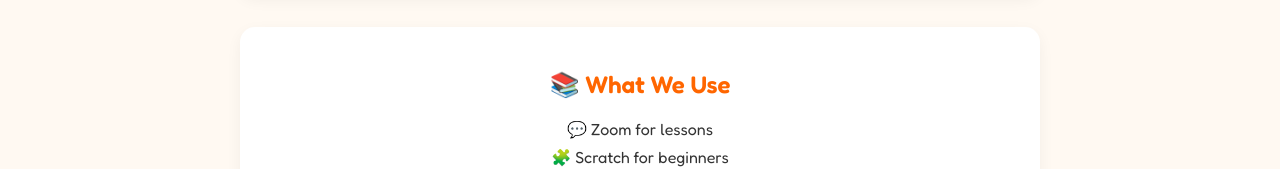
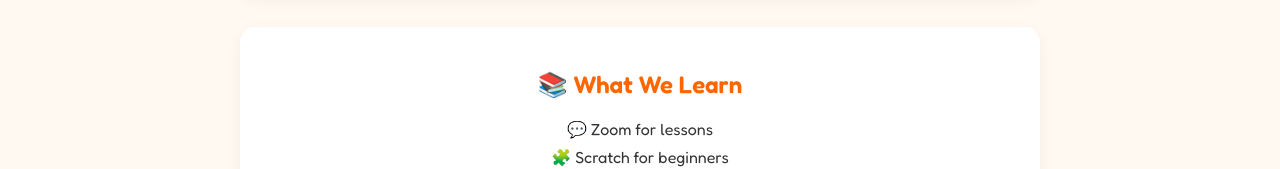
Before and after one commit to KidzCanCode-KCC/kidzcancode, a plain HTML site: page about.html in a window 1280 px wide. Shown: the part 705-874 px from the top of the page. Drawn offline with Linux system fonts and the light colour scheme.

Commit message:
Update about.html

```diff
--- a/about.html
+++ b/about.html
@@ -34,7 +34,7 @@
     </div>
 
     <div class="about-box fade">
-      <h2>📚 What We Use</h2>
+      <h2>📚 What We Learn</h2>
       <ul>
         <li>💬 Zoom for lessons</li>
         <li>🧩 Scratch for beginners</li>
```
